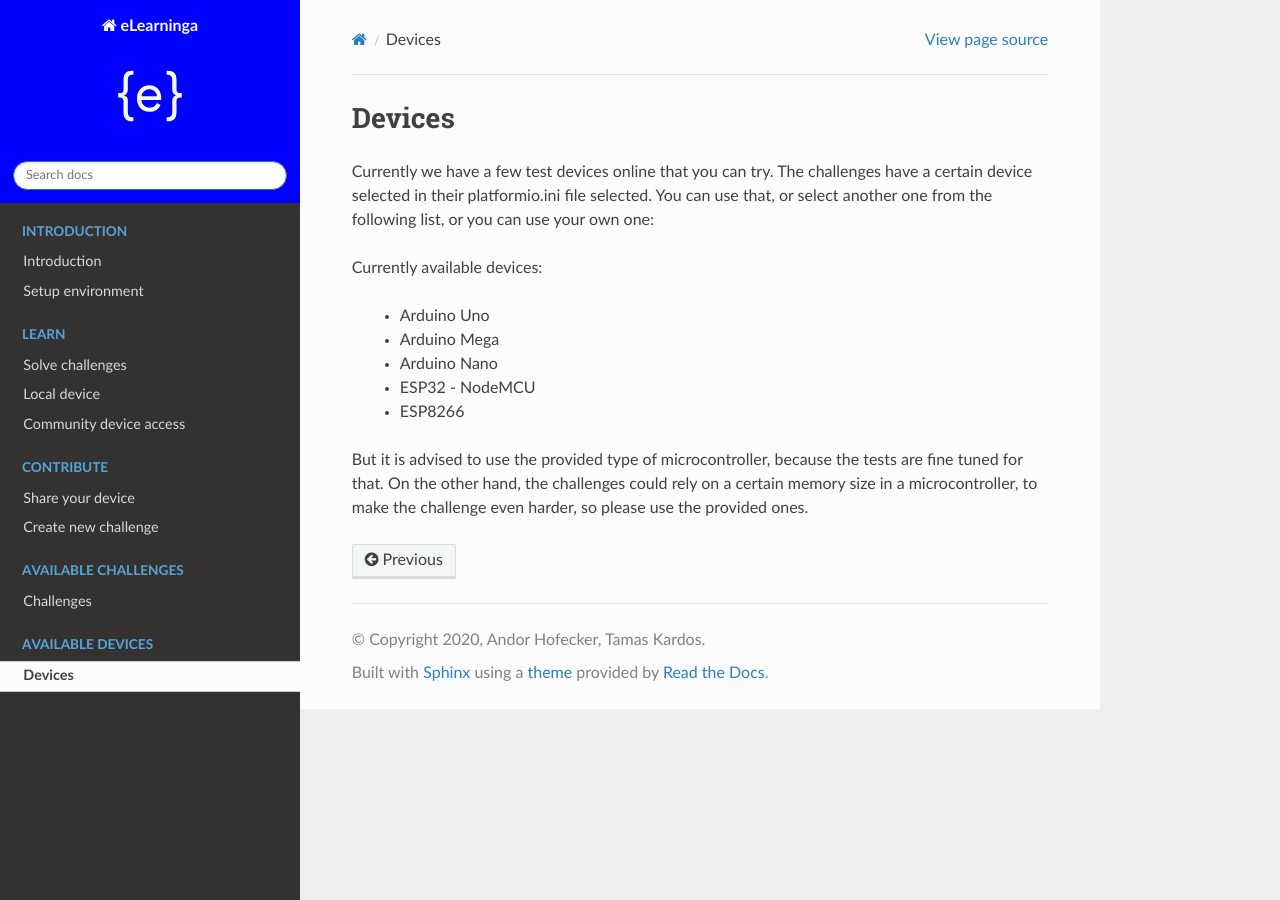
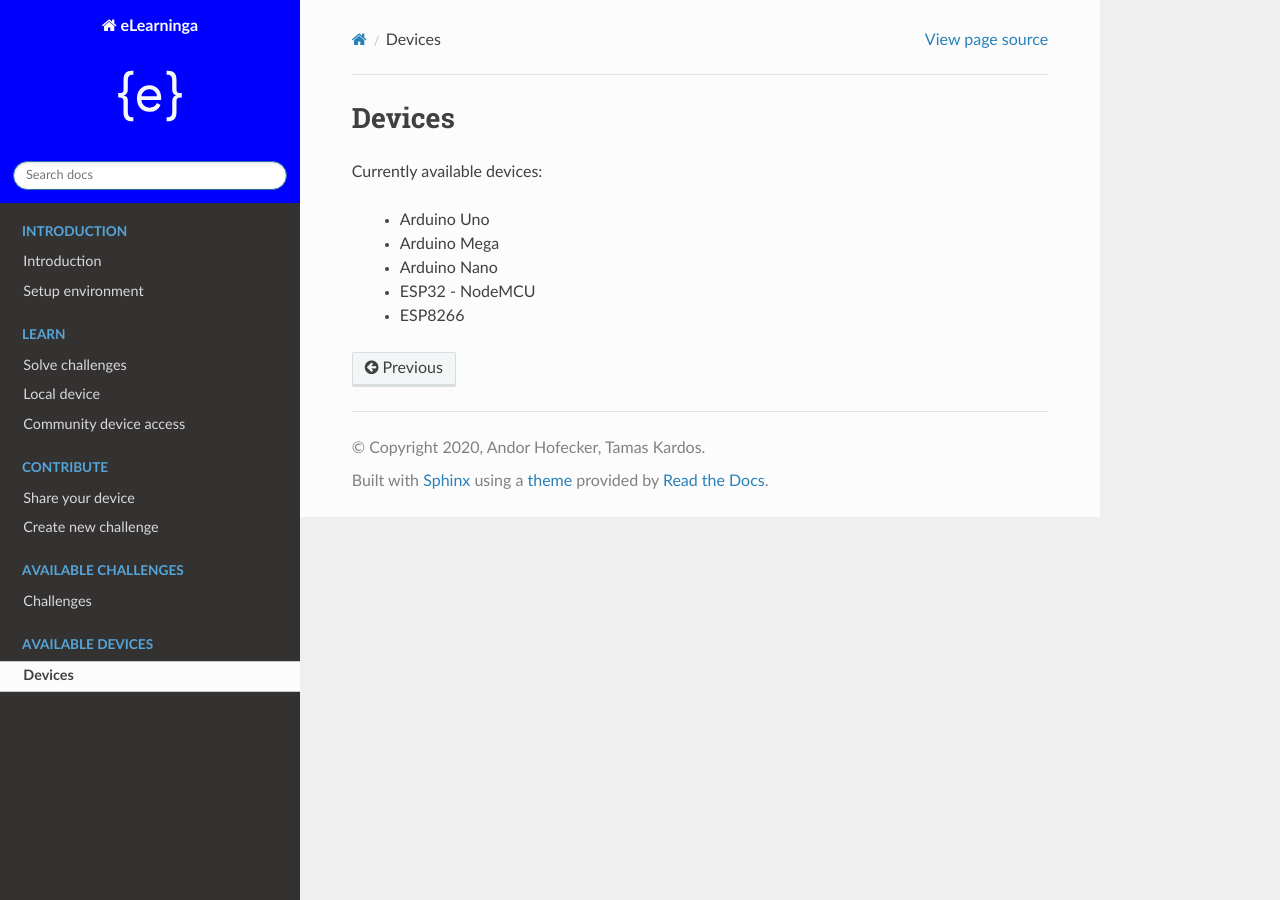
Before and after one commit to elearn-inga/elearninga_documentation, a Sphinx documentation site: the page built from docs/source/devices/devices.rst, in a window 1280 px wide. Built offline with Sphinx 7.4.7 and the Read the Docs theme 2.0.0, drawn with Linux system fonts in a browser that asks for light colours.

Commit message:
Devices was not saved... commit again

```diff
--- a/docs/source/devices/devices.rst
+++ b/docs/source/devices/devices.rst
@@ -1,9 +1,5 @@
 Devices
 =======
-
-Currently we have a few test devices online that you can try.
-The challenges have a certain device selected in their platformio.ini file selected.
-You can use that, or select another one from the following list, or you can use your own one:
 
 Currently available devices:
 
@@ -12,7 +8,3 @@ Currently available devices:
     * Arduino Nano
     * ESP32 - NodeMCU
     * ESP8266
-
-But it is advised to use the provided type of microcontroller, because the tests are fine tuned for that.
-On the other hand, the challenges could rely on a certain memory size in a microcontroller,
-to make the challenge even harder, so please use the provided ones.
```
